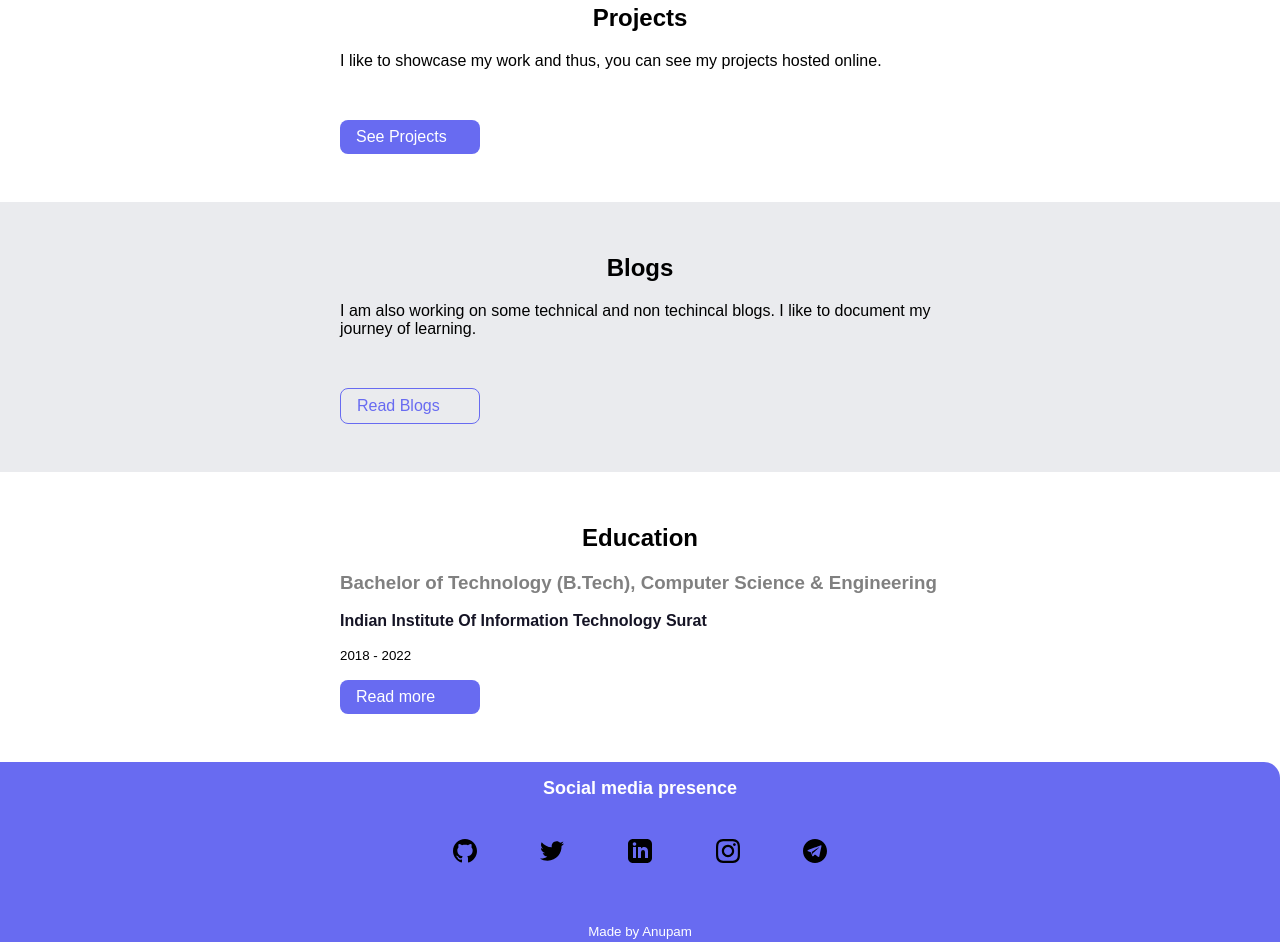
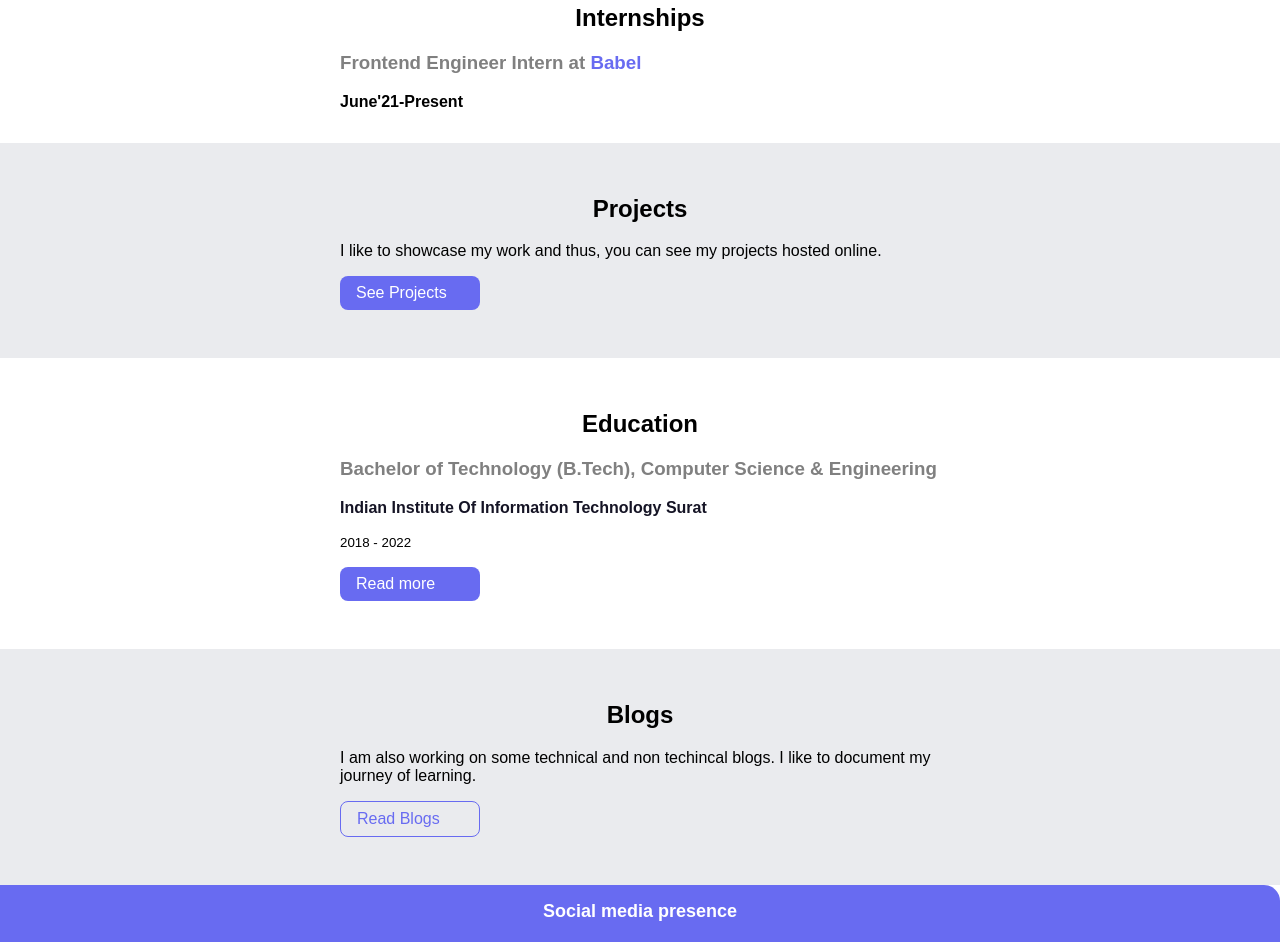
Before and after one commit to ooreally/Portfolio, a plain HTML site: page index.html in a window 1280 px wide. Shown: the part 760-1702 px from the top of the page. Drawn offline with Linux system fonts and the light colour scheme.

Commit message:
ADD: internships

```diff
--- a/index.html
+++ b/index.html
@@ -42,19 +42,21 @@
 
     <section class="section">
         <div class="container container-center">
-            <h1>Projects</h1>
-            <p>I like to showcase my work and thus, you can see my projects hosted online.</p>
-            <br>
-            <a class="link link-primary" href="/projects.html">See Projects</a>
+            <h1>Internships</h1>
+            <h3 style="color:gray;">Frontend Engineer Intern at <a href="https://www.linkedin.com/company/babel-datasolutions/mycompany/" style="color: #686bf1;; text-decoration: none">
+                <strong>Babel</strong>
+            </a>
+            </h3>
+            <strong>June'21-Present</strong>
         </div>
     </section>
 
     <section class="section ow">
         <div class="container container-center">
-            <h1>Blogs</h1>
-            <p>I am also working on some technical and non techincal blogs. I like to document my journey of learning.</p>
-            <br>
-            <a class="link link-secondary" href="/blogs.html">Read Blogs</a>
+            <h1>Projects</h1>
+            <p>I like to showcase my work and thus, you can see my projects hosted online.</p>
+
+            <a class="link link-primary" href="/projects.html">See Projects</a>
         </div>
     </section>
 
@@ -64,7 +66,18 @@
             <h3 style="color:gray">Bachelor of Technology (B.Tech), Computer Science & Engineering</h3>
             <p style="color: rgb(21, 20, 37)"><strong>Indian Institute Of Information Technology Surat</strong></p>
             <small>2018 - 2022</small>
+
             <a class="link link-primary" href="/education.html">Read more</a>
+        </div>
+    </section>
+
+    <section class="section ow">
+        <div class="container container-center">
+            <h1>Blogs</h1>
+            <p>I am also working on some technical and non techincal blogs. I like to document my journey of learning.
+            </p>
+
+            <a class="link link-secondary" href="/blogs.html">Read Blogs</a>
         </div>
     </section>
 
```
